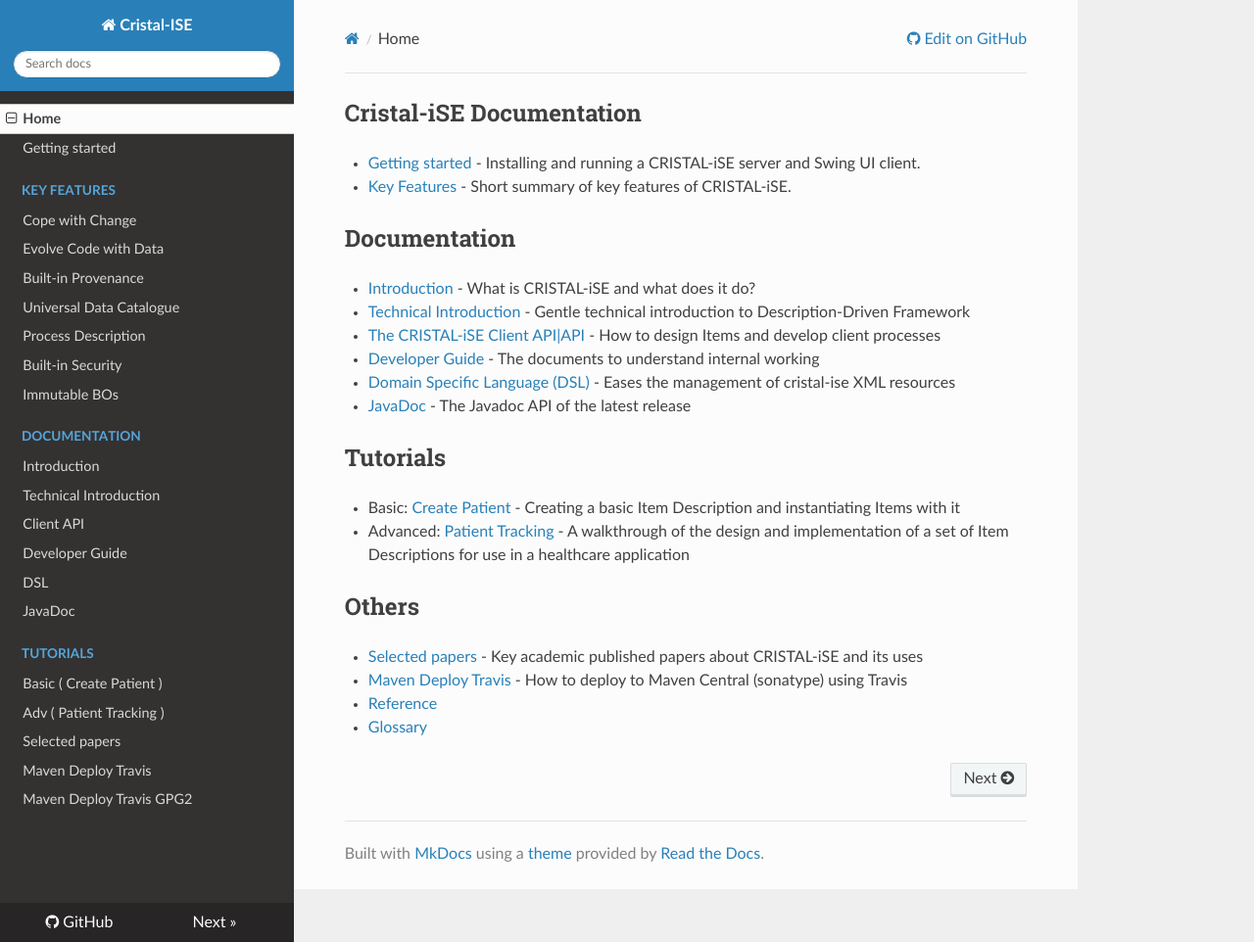
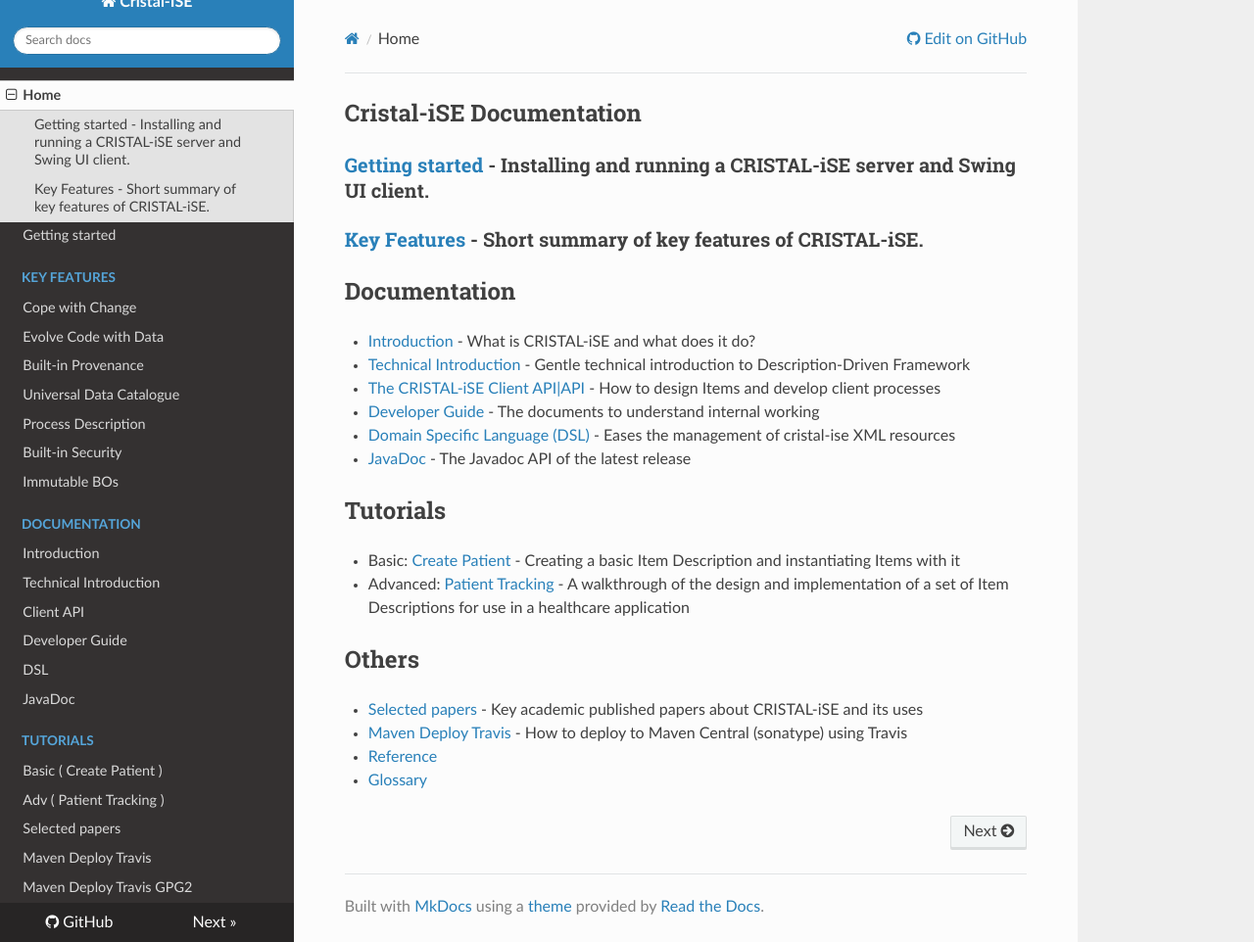
Before and after one commit to cristal-ise/cristal-ise, an MkDocs documentation site: the page built from docs/index.md, in a window 1280 px wide and 962 px high. Shown: the whole window at 98% size. Built offline with MkDocs 1.6.1, drawn with Linux system fonts in a browser that asks for light colours; nearby versions of some CDN libraries.

Commit message:
Update index.md

```diff
--- a/docs/index.md
+++ b/docs/index.md
@@ -1,8 +1,8 @@
 Cristal-iSE Documentation
 -------------------------
 
-* [Getting started](Getting-Started) - Installing and running a CRISTAL-iSE server and Swing UI client.
-* [Key Features](Key-Features) - Short summary of key features of CRISTAL-iSE.
+### [Getting started](Getting-Started) - Installing and running a CRISTAL-iSE server and Swing UI client.
+### [Key Features](Key-Features) - Short summary of key features of CRISTAL-iSE.
 
 Documentation
 ----------------
```
